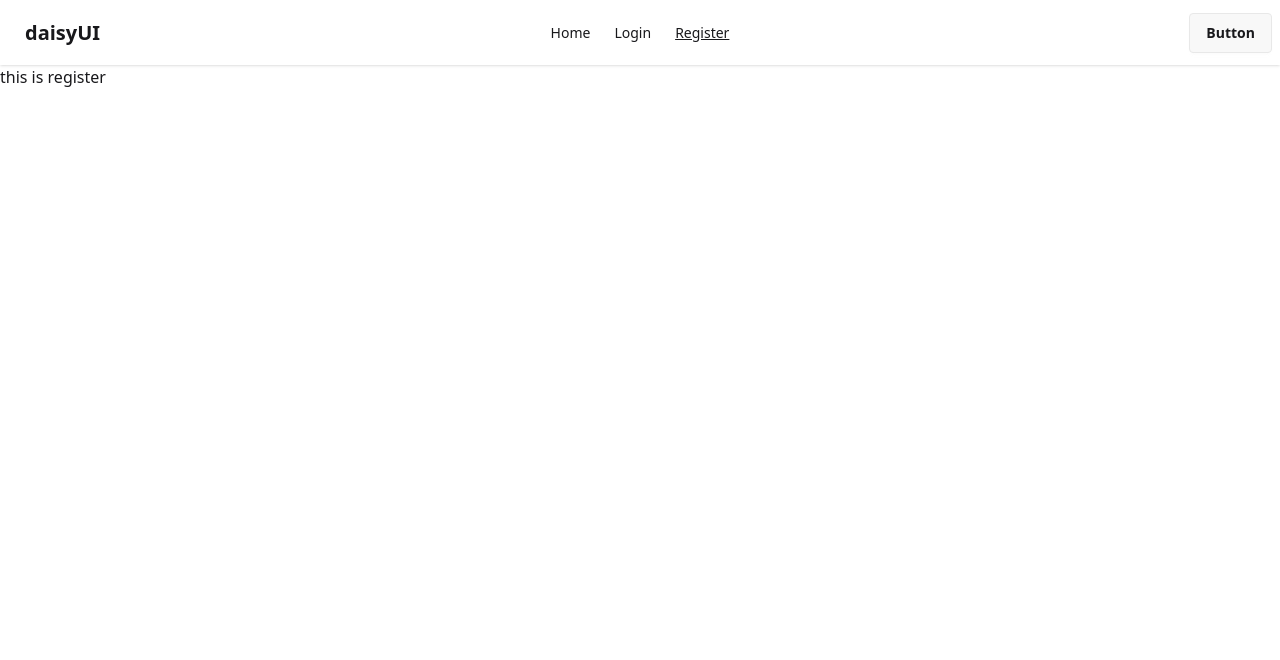
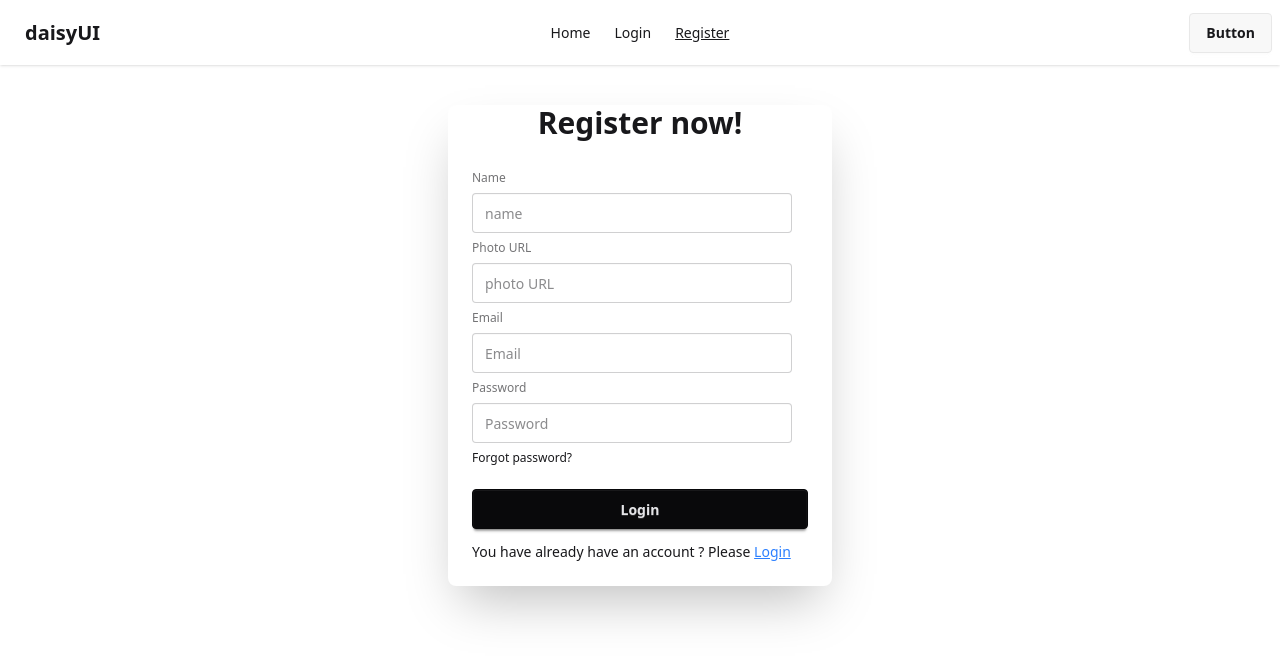
Before and after one commit to ahassh1/authenticaiton-integration, a React (Vite) app: page /register in a window 1280 px wide. Shown: the top 660 px of the page. Built offline with nearby package versions, Linux system fonts and the light colour scheme.

Commit message:
register page designed

```diff
--- a/src/Register/Register.jsx
+++ b/src/Register/Register.jsx
@@ -1,11 +1,29 @@
 import React from 'react';
+import { Link } from 'react-router';
 
 const Register = () => {
     return (
-        <div>
-            <h2>this is register</h2>
-        </div>
-    );
+    <div className="card mx-auto bg-base-100 w-full max-w-sm shrink-0 shadow-2xl mt-10">
+      <h1 className="text-3xl text-center font-bold">Register now!</h1>
+      <div className="card-body">
+        <form className="fieldset">
+                <label className="label">Name</label>
+          <input type="text" className="input" placeholder="name" />
+              <label className="label">Photo URL</label>
+          <input type="text" className="input" placeholder="photo URL" />
+          <label className="label">Email</label>
+          <input type="email" className="input" placeholder="Email" />
+          <label className="label">Password</label>
+          <input type="password" className="input" placeholder="Password" />
+          <div>
+            <a className="link link-hover">Forgot password?</a>
+          </div>
+          <button className="btn btn-neutral mt-4">Login</button>
+        </form>
+        <p>You have already have an account ? Please <Link className="text-blue-500 underline" to='/login'>Login</Link></p>
+      </div>
+    </div>
+  );
 };
 
 export default Register;
```
